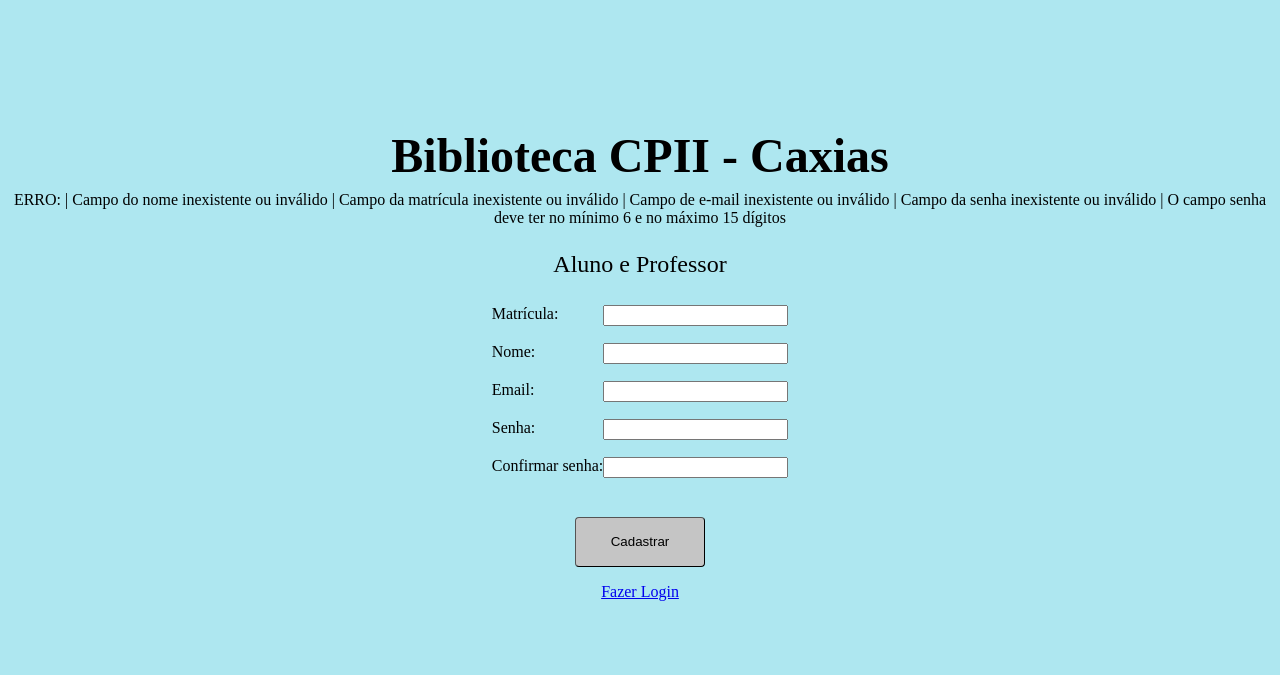
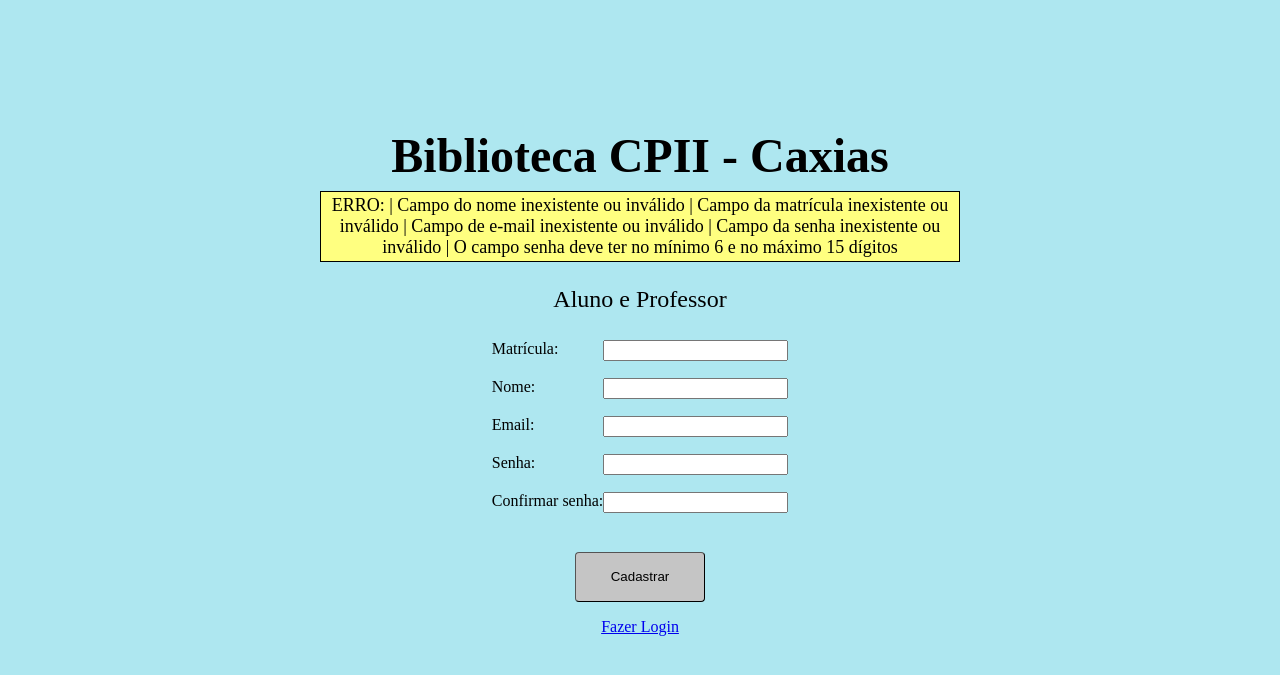
Before and after one commit to cp2-dc-info-projeto-final/alexandr-ia, a PHP site: the page made by Alexandr_IA/CadastroAluno/pagCadastro.php in a window 1280 px wide. Shown: the top 675 px of the page. Run offline with PHP 8.4, Linux system fonts and the light colour scheme; the visitor is signed in with stand-in values (Sample User, id 1).

Commit message:
Encodificação da URL (cadastraUsuario.php), Caixa de erro remodelada (pagCadastro.php)

```diff
--- a/Alexandr_IA/CadastroAluno/cadastraUsuario.php
+++ b/Alexandr_IA/CadastroAluno/cadastraUsuario.php
@@ -117,7 +117,7 @@
 	foreach ($erros as $erro){
 
 		$text = $text.' | '.$erro;
-		header('Location: pagCadastro.php?erros='.$text);
+		header('Location: pagCadastro.php?erros='.urlencode($text));
 	}
 
   }
--- a/Alexandr_IA/CadastroAluno/pagCadastro.php
+++ b/Alexandr_IA/CadastroAluno/pagCadastro.php
@@ -13,13 +13,30 @@
     echo ('
 
       <br>
-      <style> #caixaErros{visibility:visible} </style>
+      <style>
+
+	  #caixaErros{
+
+		visibility:visible;
+		background-color: #ffff80;
+		width: 50%;
+		text-align: center;
+		border: solid 1px;
+		padding: 3px;
+		font-size: 18px;
+
+	  }
+
+	  </style>
 
       ');
 
     }
 
   ?>
+
+	<center>
+
 		<div id='caixaErros'>ERRO:
 	  <?php
 
@@ -30,9 +47,12 @@
 		 }
 
 	  ?></div>
+
+	</center>
+
     <p id="subtitulo">Aluno e Professor</p>
       <center>
-      <form method="post" action="cadastraUsuario.php">
+      <form method="post" action="cadastraUsuario.php" novalidate>
         <table>
           <tr>
             <td>
```
Lines whose indentation alone changed are shown as unchanged.
